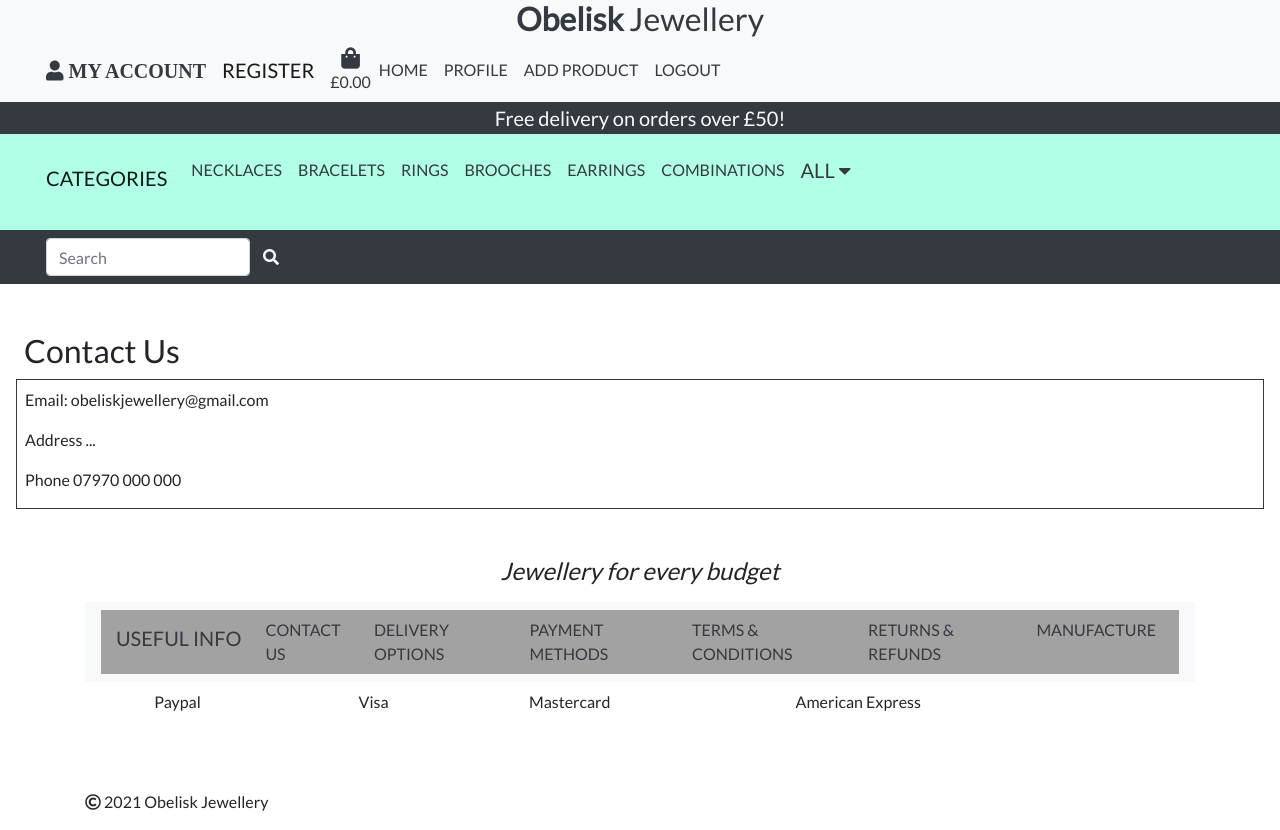
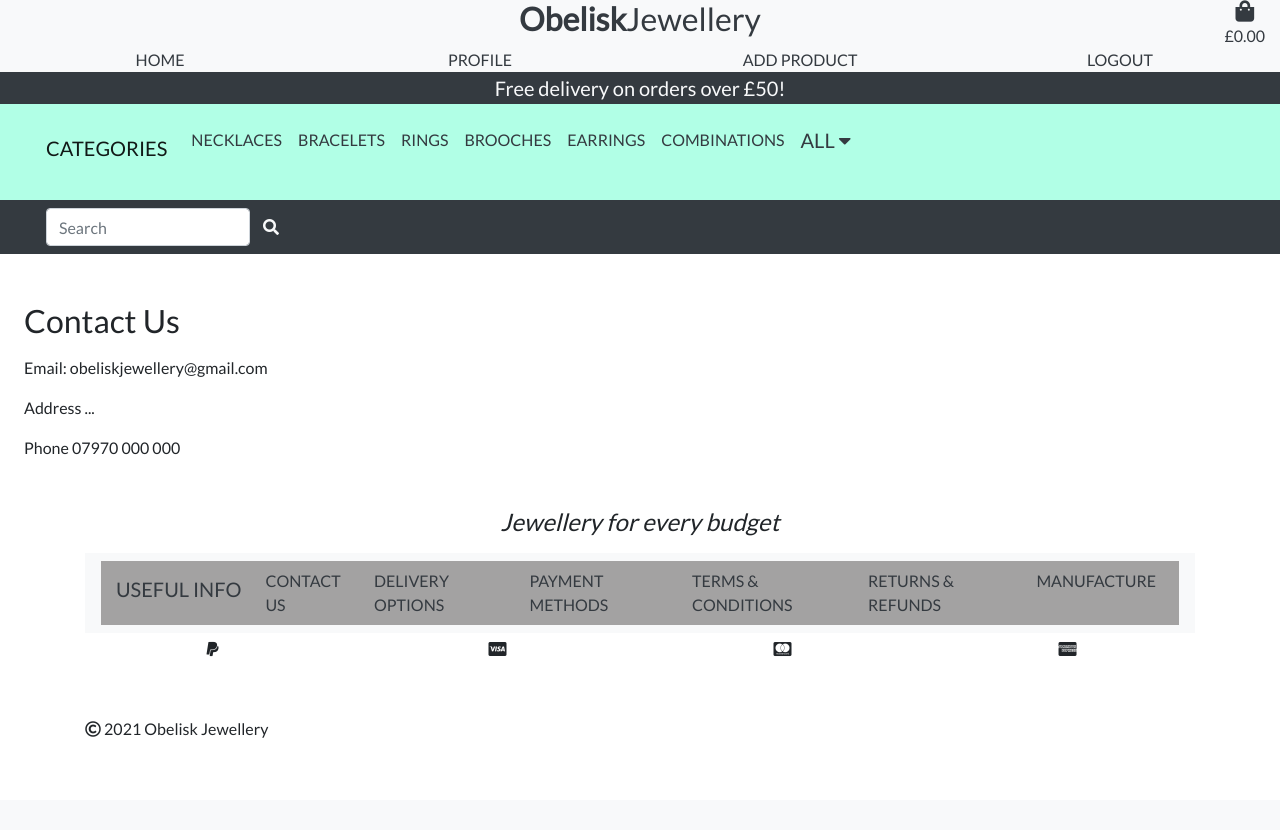
Before and after one commit to sanson0/obelisk_jewellery, a Django app: page /contact in a window 1280 px wide. After the commit the page ends 738 px from the top, so only its background shows below. Run offline with Django 3.2, Linux system fonts and the light colour scheme; the visitor is signed in with stand-in values (Sample User, id 1); some libraries are stand-ins or nearby versions.

Commit message:
Header updated, removed borders

```diff
--- a/home/templates/home/contact.html
+++ b/home/templates/home/contact.html
@@ -11,7 +11,7 @@
 
 {% block content %}
 <h2 class="text-center text-md-left ml-3 pl-2 mt-5">Contact Us</h2>
-<div class="border border-dark ml-3 mr-3 pl-2 pr-2 pt-2 mb-5">
+<div class="ml-3 mr-3 pl-2 pr-2 pt-2 mb-5">
     <p class="text-center text-md-left">
         Email: obeliskjewellery@gmail.com
     </p>
--- a/home/templates/home/deliver.html
+++ b/home/templates/home/deliver.html
@@ -11,7 +11,7 @@
 
 {% block content %}
 <h2 class="text-center text-md-left ml-3 pl-2 mt-5">Delivery Options</h2>
-<div class="border border-dark ml-3 mr-3 pl-2 pr-2 pt-2 mb-5">
+<div class="ml-3 mr-3 pl-2 pr-2 pt-2 mb-5">
     <p class="text-center text-md-left">
         Free Standard Delivery on orders over £{{ free_delivery_threshold }}
     </p>
--- a/home/templates/home/payment.html
+++ b/home/templates/home/payment.html
@@ -11,7 +11,7 @@
 
 {% block content %}
 <h2 class="text-center text-md-left ml-3 pl-2 mt-5">Payment methods</h2>
-    <div class="text-center text-md-left border border-dark ml-3 mr-3 pl-2 pr-2 pt-2 mb-5">
+    <div class="text-center text-md-left ml-3 mr-3 pl-2 pr-2 pt-2 mb-5">
         <p>
             Paypal <i class="fab fa-paypal"></i>
         </p>
--- a/home/templates/home/refund.html
+++ b/home/templates/home/refund.html
@@ -11,7 +11,7 @@
 
 {% block content %}
 <h2 class="text-center text-md-left ml-3 pl-2 mt-5">Returns & Refunds</h2>
-<div class="border border-dark ml-3 mr-3 pl-2 pr-2 pt-2 mb-5">
+<div class="ml-3 mr-3 pl-2 pr-2 pt-2 mb-5">
     <p class="text-center text-md-left">
         Thanks for purchasing our products at Obelisk Jewellery operated by Obelisk Ltd.
     </p>
--- a/home/templates/home/ts_and_cs.html
+++ b/home/templates/home/ts_and_cs.html
@@ -12,7 +12,7 @@
 {% block content %}
 <h2 class="text-center text-md-left ml-3 pl-2 mt-5">Terms and Conditions</h2>
 <h6 class="text-center text-md-left ml-3 pl-2">Last updated Sept 21</h6>
-<div class="border border-dark ml-3 mr-3 pl-2 pr-2 pt-2 mb-5">
+<div class="ml-3 mr-3 pl-2 pr-2 pt-2 mb-5">
     <p class="text-center text-md-left">
         These Terms and Conditions constitute a legally binding agreement made between you, whether personally or on behalf of an entity (“you”) and [business entity name] (“we,” “us” or “our”), concerning your access to and use of the [website name.com] website as well as any other media form, media channel, mobile website or mobile application related, linked, or otherwise connected thereto (collectively, the “Site”).
     <p class="text-center text-md-left">
--- a/templates/base.html
+++ b/templates/base.html
@@ -47,23 +47,19 @@
 
 <body>
   <header class="container-fluid">
-    <div class="row text-center">
-      <div class=" col bg-light text-dark">
+    <div>
+      <div class="bg-light text-dark row">
+        <div class="col-4"></div>
+        <div class="col-4">
           <!--Site title-->
-        <h2 class="logo-font text-dark my-0 text-center"><strong>Obelisk</strong> Jewellery
+          <h2 class="logo-font text-dark my-0 text-center d-flex justify-content-center"><strong>Obelisk</strong> Jewellery
           </h2>
-        <!--First navbar containing links to my account, orders, home, product management and logout-->
-        <nav class="navbar navbar-expand-lg navbar-light bg-light">
-          <div class="container-fluid">
-            <a class="navbar-brand text-uppercase" href="{% url 'account_login' %}">
-              <i class="fas fa-user text-dark"> My Account</i>
-            </a>
-            <a class="navbar-brand text-uppercase" href="{% url 'account_signup' %}">
-              Register
-            </a>
+        </div>
+        <div class="col-4">
+          <div class="d-flex justify-content-center float-right">
             <a class="{% if grand_total %} font-weight-bold{% else %} text-dark{% endif %}" href="{% url 'view_bag' %}">
               <div class="text-center">
-                <div><i class="text-dark fas fa-shopping-bag fa-lg"></i></div>
+                <div class="text-center"><i class="text-dark fas fa-shopping-bag fa-lg"></i></div>
                 <p class="my-0 text-dark">
                   {% if grand_total %}
                   £{{ grand_total|floatformat:2 }}
@@ -73,34 +69,46 @@
                 </p>
               </div>
             </a>
-            <button class="navbar-toggler" type="button" data-bs-toggle="collapse"
-              data-bs-target="#navbarSupportedContent" aria-controls="navbarSupportedContent" aria-expanded="false"
-              aria-label="Toggle navigation">
-              <span class="navbar-toggler-icon"></span>
-            </button>
-            <div class="collapse navbar-collapse" id="navbarSupportedContent">
-              <ul class="navbar-nav me-auto mb-2 mb-lg-0">
-
-                <li class="nav-item">
-                  <a class="nav-link text-uppercase text-dark" aria-current="page" href="{% url 'home' %}">Home</a>
-                </li>
-                {% if request.user.is_authenticated %}
-                <li class="nav-item">
-                  <a class="nav-link text-uppercase text-dark" aria-current="page" href="{% url 'profile' %}">Profile</a>
-                </li>
-                {% if request.user.is_superuser %}
-                <li class="nav-item">
-                  <a class="nav-link text-uppercase text-dark" href="{% url 'add_product' %}" aria-current="page">Add Product</a>
-                </li>
-                {% endif %}
-                <li class="nav-item">
-                  <a class="nav-link text-uppercase text-dark" href="{% url 'account_logout' %}" aria-current="page">Logout</a>
-                </li>
-                {% endif %}
-              </ul>
           </div>
         </div>
-        </nav>
+        <!--First navbar containing links to my account, orders, home, product management and logout-->
+          {% if request.user.is_authenticated %}
+          {% else %}
+          <div class="col-3 d-flex justify-content-center">
+            <a class="text-uppercase text-dark" href="{% url 'account_login' %}">
+              My Account
+            </a>
+          </div>
+          <div class="col-3 d-flex justify-content-center">
+            <a class="text-uppercase text-dark" href="{% url 'account_signup' %}">
+              Register
+            </a>
+          </div>
+          {% endif %}
+          <div class="col-3 d-flex justify-content-center">
+            <a class="text-uppercase text-dark" href="{% url 'home' %}">
+              Home
+            </a>
+          </div>
+          {% if request.user.is_authenticated %}
+          <div class="col-3 d-flex justify-content-center">
+            <a class="text-uppercase text-dark" href="{% url 'profile' %}">
+              Profile
+            </a>
+          </div>
+          {% if request.user.is_superuser %}
+          <div class="col-3 d-flex justify-content-center">
+            <a class="text-uppercase text-dark" href="{% url 'add_product' %}">
+              Add product
+            </a>
+          </div>
+          {% endif %}
+          <div class="col-3 d-flex justify-content-center">
+            <a class="text-uppercase text-dark" href="{% url 'account_logout' %}">
+              Logout
+            </a>
+          </div>
+          {% endif %}
       </div>
     </div>
     <!--Free delivery banner-->
@@ -148,8 +156,10 @@
                 </li>
                 <li class="nav-item">
                   <div class="dropdown">
-                    <button class="dropbtn"><a class="nav-link text-uppercase text-dark pt-3" style="background-color: rgb(177, 260, 230);"
-                        href="{% url 'products' %}?category=necklaces,bracelets,rings,brooches,earrings,combinations"><h5>All <i class="fas fa-caret-down"></i></h5></button>
+                    <button class="dropbtn"><a class="nav-link text-uppercase text-dark pt-3"
+                        style="background-color: rgb(177, 260, 230);"
+                        href="{% url 'products' %}?category=necklaces,bracelets,rings,brooches,earrings,combinations">
+                        <h5>All <i class="fas fa-caret-down"></i></h5></button>
                     </a>
                     <div class="dropdown-content">
                       <a href="{% url 'products' %}?sort=price&direction=asc">Sort by price</a>
@@ -213,7 +223,7 @@
     </div>
     <!--Navbar for useful info such as contact details, delivery options, payment methods, Ts & Cs, returns & refunds, manufacture-->
     <nav class="navbar navbar-expand-lg navbar-light bg-light mb-2">
-      <div class="container-fluid"  style="background-color: rgb(163, 162, 162); color: black;">
+      <div class="container-fluid" style="background-color: rgb(163, 162, 162); color: black;">
         <h6 class="navbar-brand text-uppercase text-dark">Useful info</h6>
         <button class="navbar-toggler" type="button" data-bs-toggle="collapse" data-bs-target="#navbarNavAltMarkup"
           aria-controls="navbarNavAltMarkup" aria-expanded="false" aria-label="Toggle navigation">
@@ -231,54 +241,20 @@
         </div>
       </div>
     </nav>
-    <!--Payment methods (words)-->
-    <div class="row no-gutters d-none d-sm-block">
-      <div class="col">
-        <ul id="nav-foot-icon" class="list-inline menucontainer">
-          <li class="list-inline-item col-2">
-            <div class="d-flex justify-content-center">
-              Paypal
+    <!--Payment methods-->
+
+    <div class="row">
+      <!--Payment methods (icons)-->
+      <div class="col-3 d-flex justify-content-center">
+        <i class="fab fa-paypal"></i>
       </div>
-          </li>
-          <li class="list-inline-item col-2">
-            <div class="d-flex justify-content-center">
-              Visa
+      <div class="col-3 d-flex justify-content-center">
+        <i class="fab fa-cc-visa"></i>
       </div>
-          </li>
-          <li class="list-inline-item col-2">
-            <div class="d-flex justify-content-center">
-              Mastercard
+      <div class="col-3 d-flex justify-content-center">
+        <i class="fab fa-cc-mastercard"></i>
       </div>
-          </li>
-          <li class="list-inline-item col-4">
-            <div class="d-flex justify-content-center">
-              American Express
-            </div>
-          </li>
-        </ul>
-      </div>
-    </div>
-    <div class="row no-gutters d-block d-sm-none">
-      <div class="col">
-        <!--Payment methods (icons)-->
-        <ul id="nav-foot-icon" class="list-inline menucontainer">
-          <li class="list-inline-item col-2">
-            <div class="col-3 d-flex justify-content-center"><i class="fab fa-paypal"></i>
-            </div>
-          </li>
-          <li class="list-inline-item col-2">
-            <div class="col-3 d-flex justify-content-center"><i class="fab fa-cc-visa"></i>
-            </div>
-          </li>
-          <li class="list-inline-item col-2">
-            <div class="col-3 d-flex justify-content-center"><i class="fab fa-cc-mastercard"></i>
-            </div>
-          </li>
-          <li class="list-inline-item col-4">
       <div class="col-3 d-flex justify-content-center"><i class="fab fa-cc-amex"></i>
-            </div>
-          </li>
-        </ul>
       </div>
     </div>
     <!--Social media links-->
```
Also changed, not shown: home/templates/home/manufacture.html (+5 -5 lines), static/css/base.css (+45 -20 lines). Lines whose indentation alone changed are shown as unchanged.
